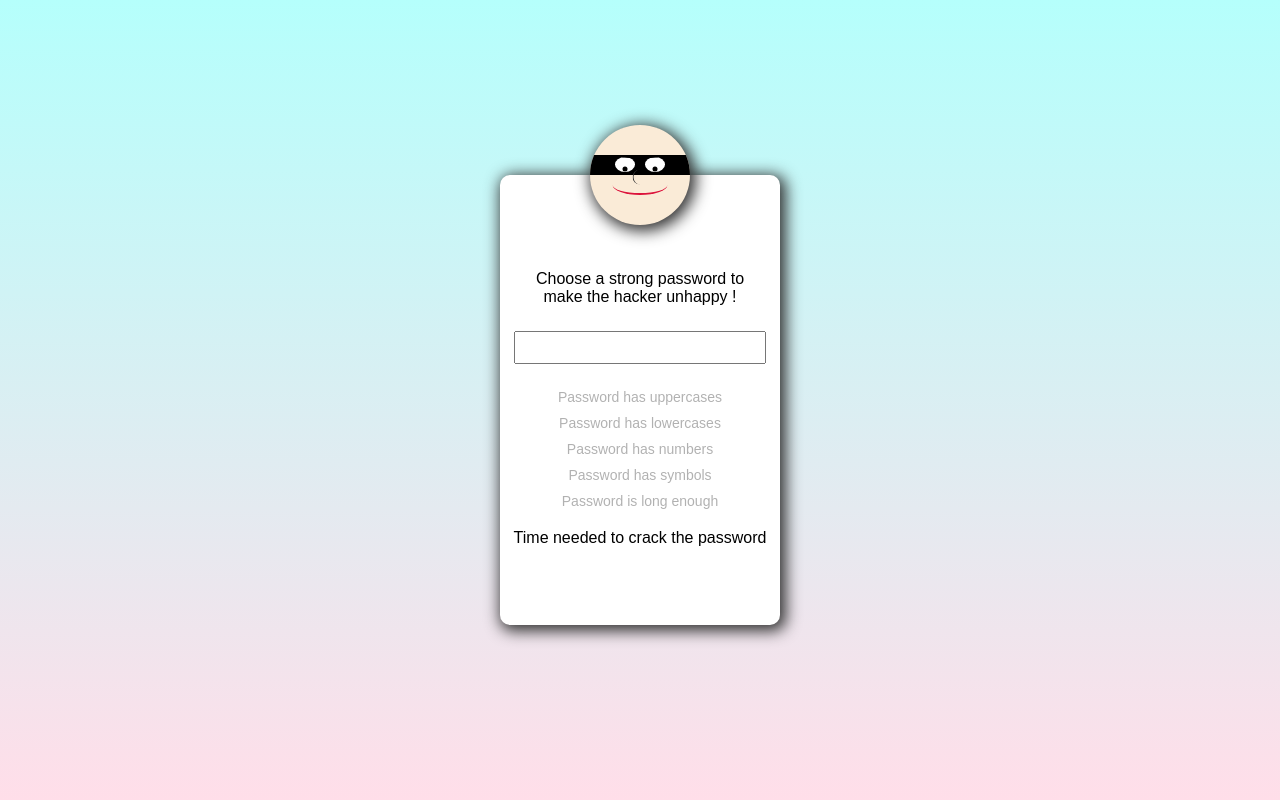
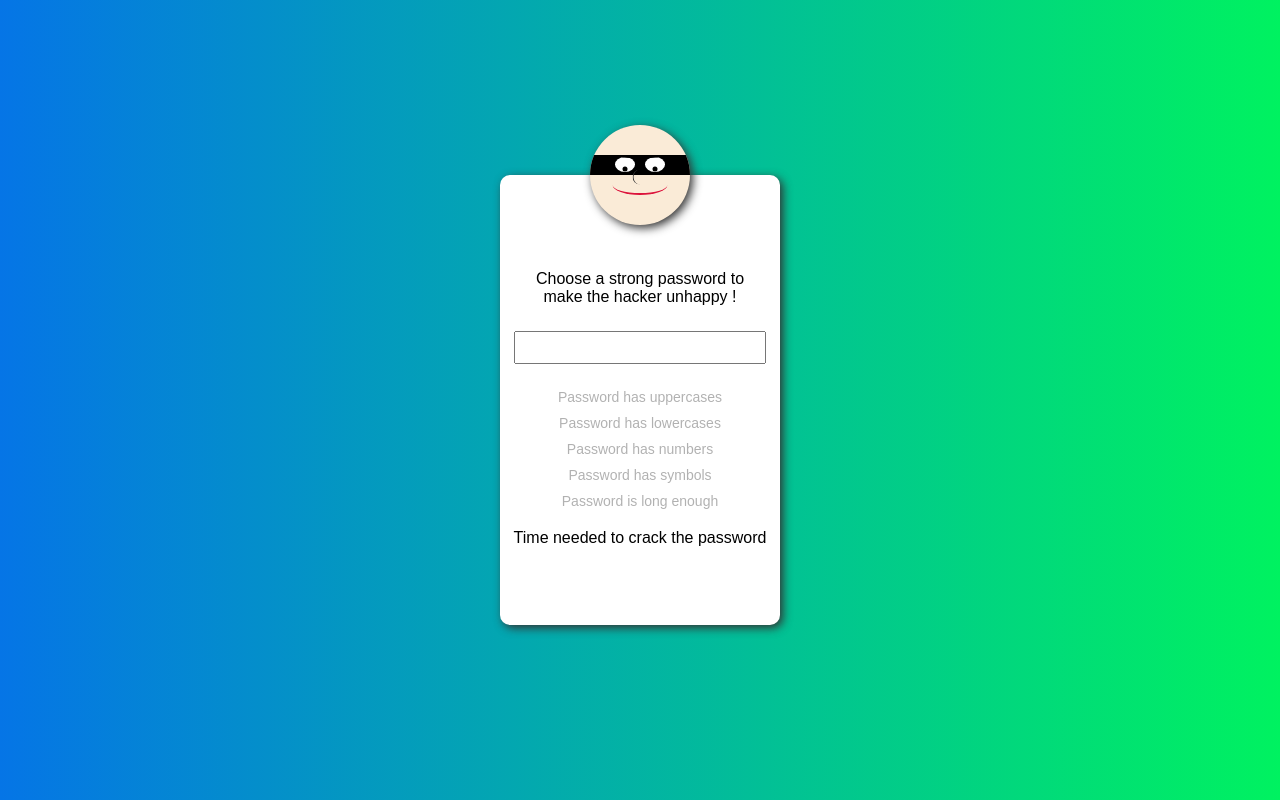
Before and after one commit to fabiandeneuville/passwordStrengthChecker, a website: page index.html in a window 1280 px wide. Drawn offline with Linux system fonts and the light colour scheme.

Commit message:
Background style modification

```diff
--- a/style/style.css
+++ b/style/style.css
@@ -12,15 +12,17 @@ body {
     justify-content: space-evenly;
     align-items: center;
     transition: all 1s ease;
-    background-color: #FFDEE9;
-    background-image: linear-gradient(0deg, #FFDEE9 0%, #B5FFFC 100%);
+    background: #00F260;  /* fallback for old browsers */
+    background: -webkit-linear-gradient(to right, #0575E6, #00F260);  /* Chrome 10-25, Safari 5.1-6 */
+    background: linear-gradient(to right, #0575E6, #00F260); /* W3C, IE 10+/ Edge, Firefox 16+, Chrome 26+, Opera 12+, Safari 7+ */
+
 }
 
 .main-container {
     width: 280px;
     height: 450px;
     background: white;
-    box-shadow: 3px 3px 15px 3px #333;
+    box-shadow: 3px 3px 10px 0px #333;
     border-radius: 10px;
 }
 
@@ -43,7 +45,7 @@ body {
     top: 50%;
     left: 50%;
     transform: translate(-50%, -50%);
-    box-shadow: 3px 3px 15px 3px #333;
+    box-shadow: 3px 3px 10px 0px #333;
     border-radius: 50%;
     overflow: hidden;
 }
```
